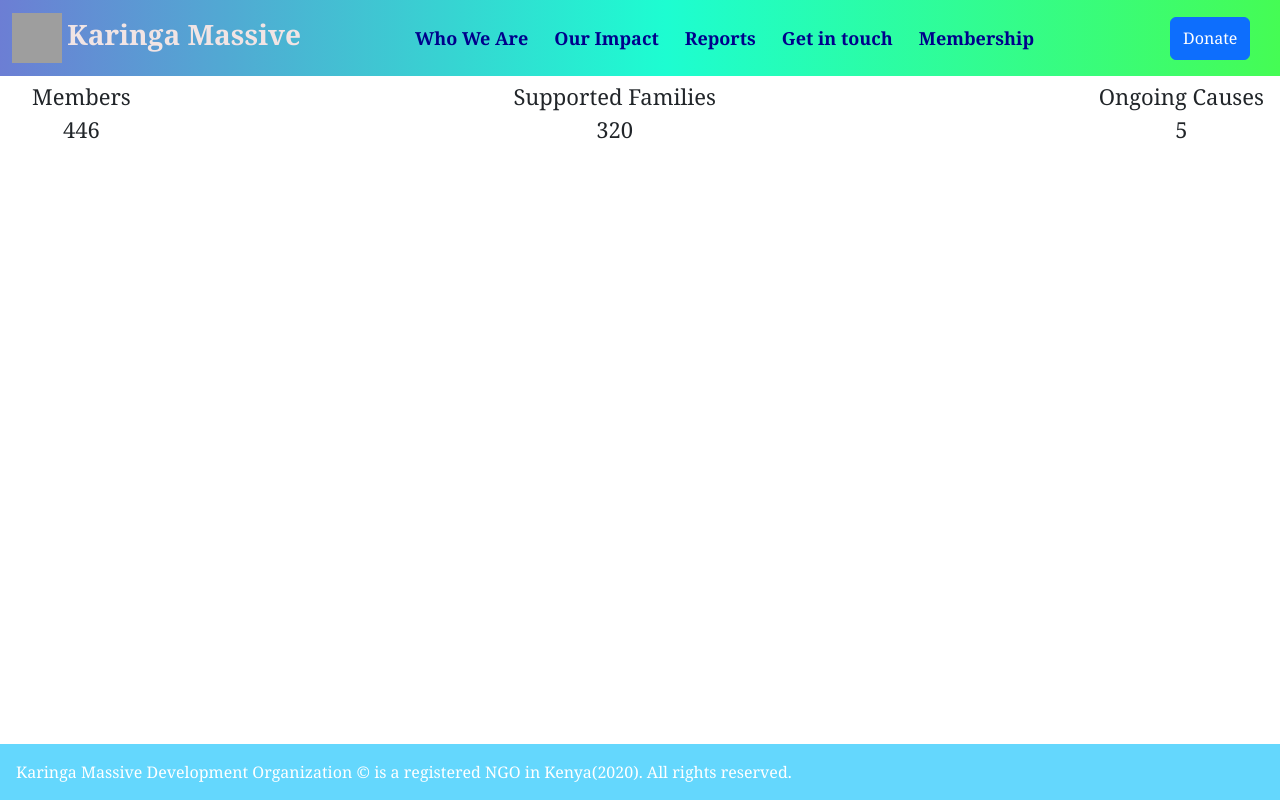
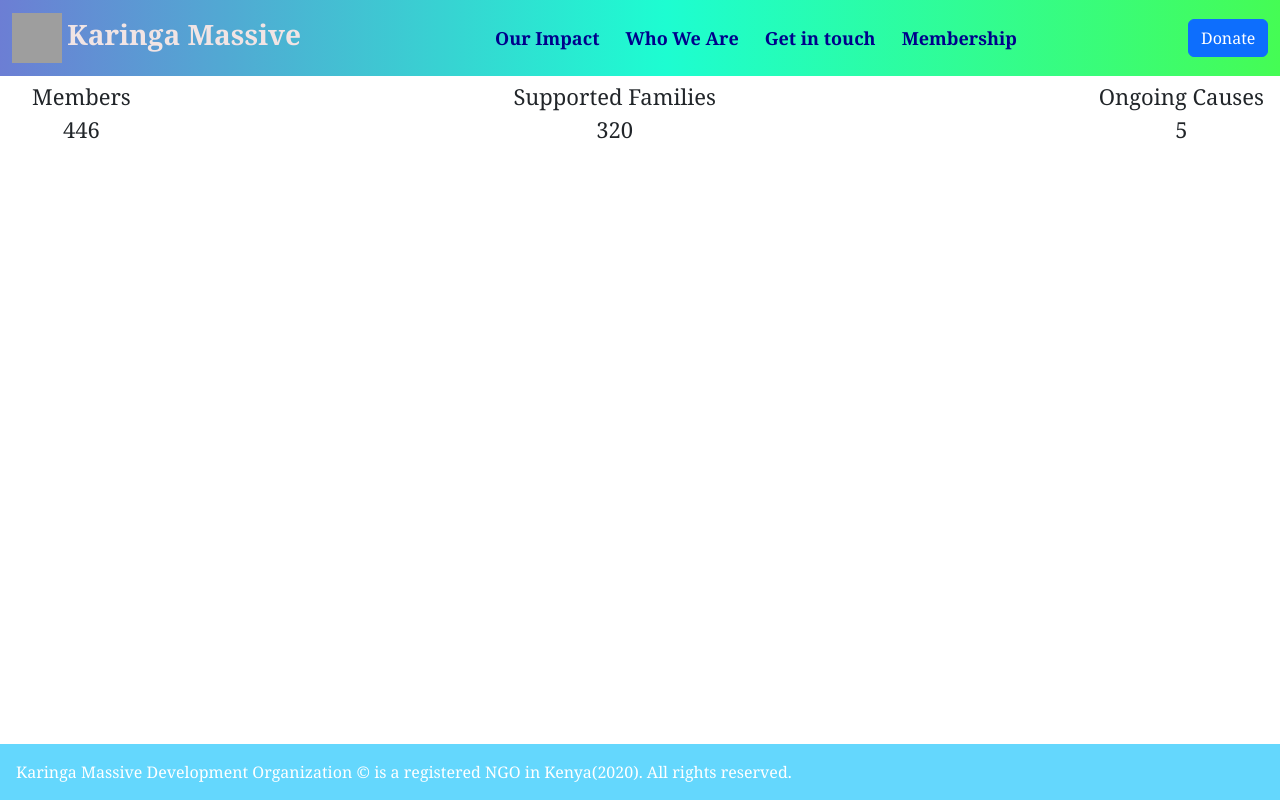
Before and after one commit to Rigelabs/kmdo_frontend, a React (Create React App) app: page / in a window 1280 px wide. Built offline with nearby package versions, Linux system fonts and the light colour scheme; grey boxes are pictures that could not be loaded.

Commit message:
nav update

```diff
--- a/src/components/navbar/nav.css
+++ b/src/components/navbar/nav.css
@@ -11,7 +11,7 @@
 .nav-menu{
     display:'flex';
     flex-direction: row;
-    justify-content:right;
+    justify-content:flex-end;
 }
 .nav-links{
     font-size:18px;
@@ -26,7 +26,7 @@
     text-decoration-color: green;
 }
 .donate-button{
-    margin-left: 8rem;
+
     width: 5rem;
 }
 
--- a/src/components/navbar/navbar.js
+++ b/src/components/navbar/navbar.js
@@ -24,21 +24,18 @@ export default function NavBar() {
         </Navbar.Brand>
         <Navbar.Toggle aria-controls="navbarScroll" />
         <Navbar.Collapse id="responsive-navbar-nav" >
-        <div style={{marginRight:'5rem'}}>{" "}</div>
+        <div style={{marginRight:'10rem'}}>{" "}</div>
         <Nav
             className="me-auto my-2 my-lg-0"
             navbarScroll
           >
-
+            <Nav.Link className="nav-links" href="/impact">Our Impact</Nav.Link>
             <Nav.Link className="nav-links" href="/about_us">Who We Are</Nav.Link>
-
-            <Nav.Link className="nav-links" href="/impact">Our Impact</Nav.Link>
-            <Nav.Link className="nav-links" href="/reports">Reports</Nav.Link>
             <Nav.Link className="nav-links" href="/contact_us">Get in touch</Nav.Link>
             <Nav.Link className="nav-links" href="/membership">Membership</Nav.Link>
+
+            </Nav>
             <Button onClick={e=>navigate("/donate")} className='donate-button' >Donate</Button>
-            </Nav>
-
         </Navbar.Collapse>
       </Container>
     </Navbar>
```
